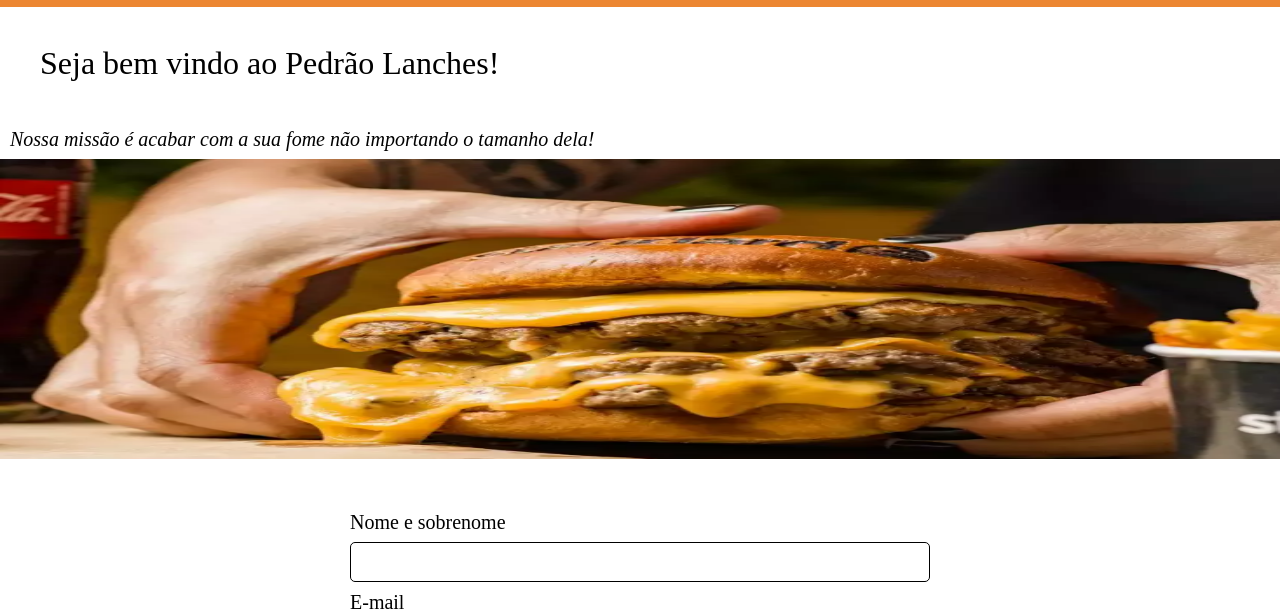
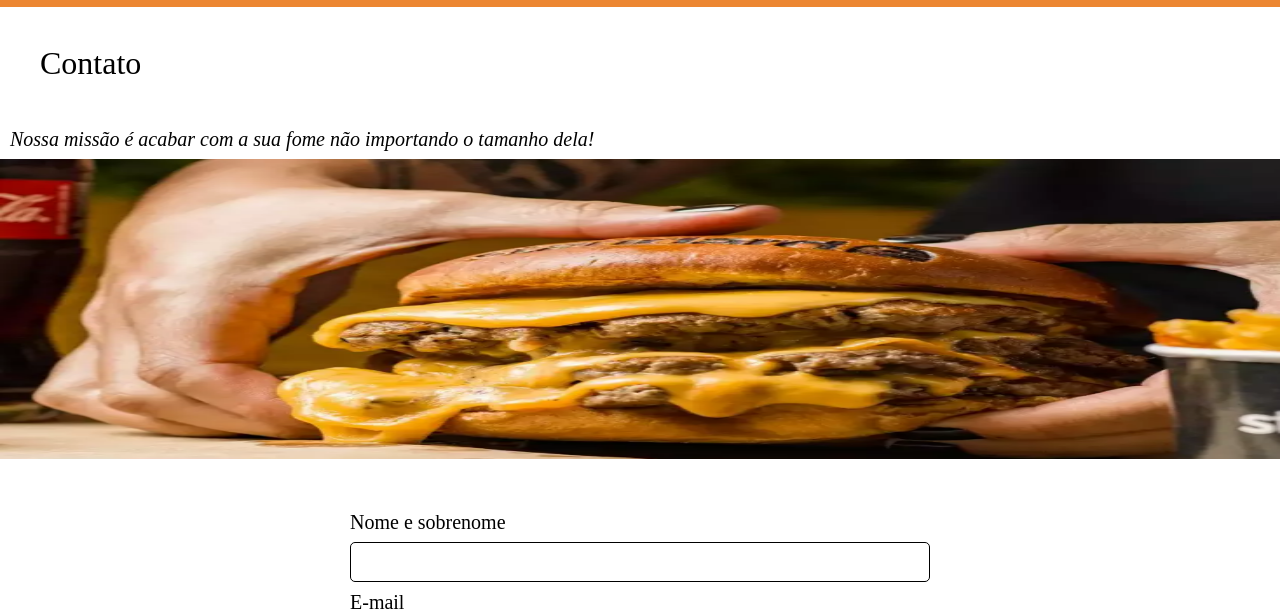
Before and after one commit to pedroabs1/Pedrao-Lanches, a plain HTML site: page contato.html in a window 1280 px wide. Shown: the part 184-800 px from the top of the page. Drawn offline with Linux system fonts and the light colour scheme.

Commit message:
Atualizar o contato.html

```diff
--- a/contato.html
+++ b/contato.html
@@ -38,7 +38,7 @@
                 </ul>
         </header>
         <main>
-            <h2 class="titulo__principal">Seja bem vindo ao Pedrão Lanches!</h2>
+            <h2 class="titulo__principal">Contato</h2>
             <p class="missao__empresa">Nossa missão é acabar com a sua fome não importando o tamanho dela!</p>
             <img src="img/lanche maos.png" alt="duas mãos segurando lanche suculento" class="imagem__principal">
 <div class="formulario-contato">
```
